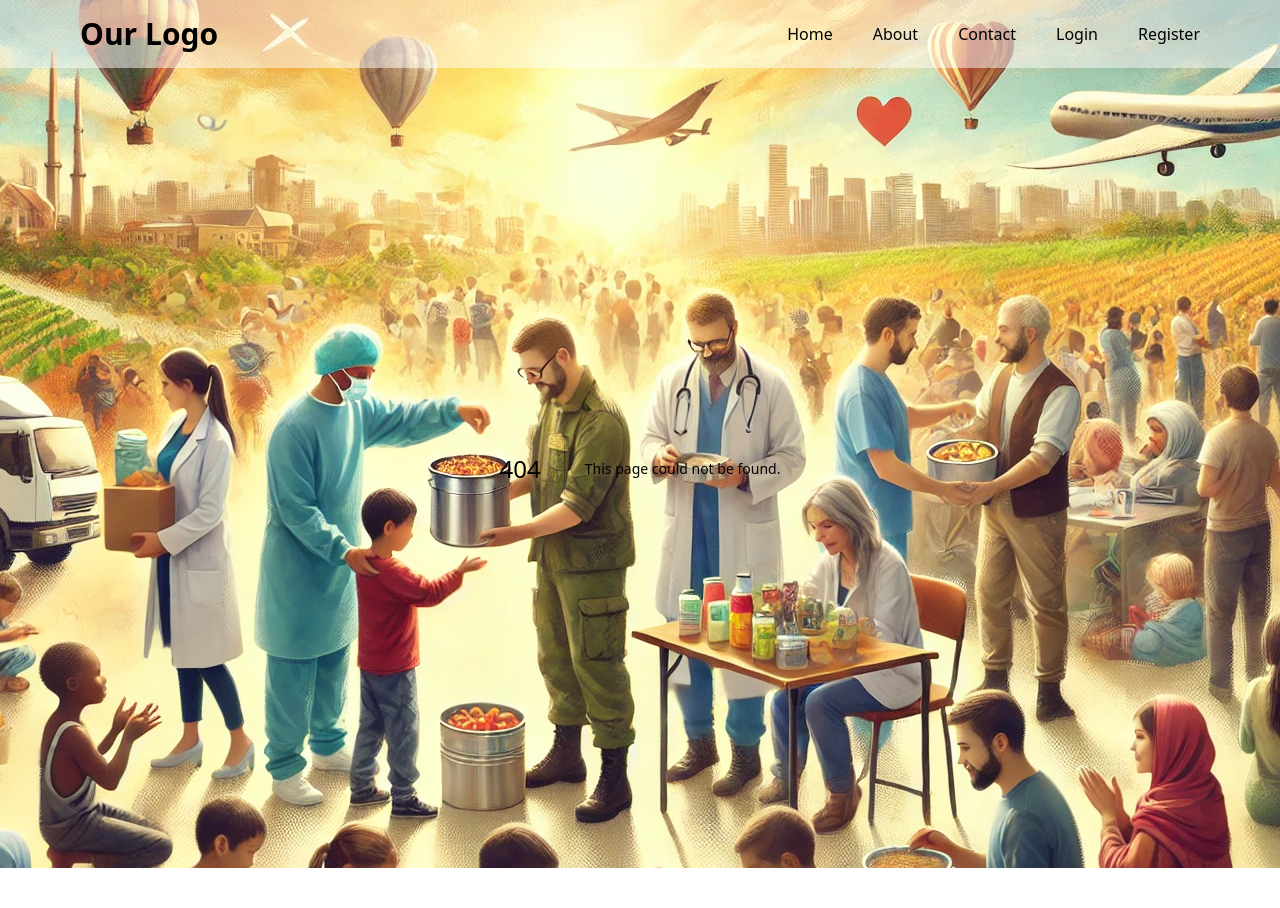
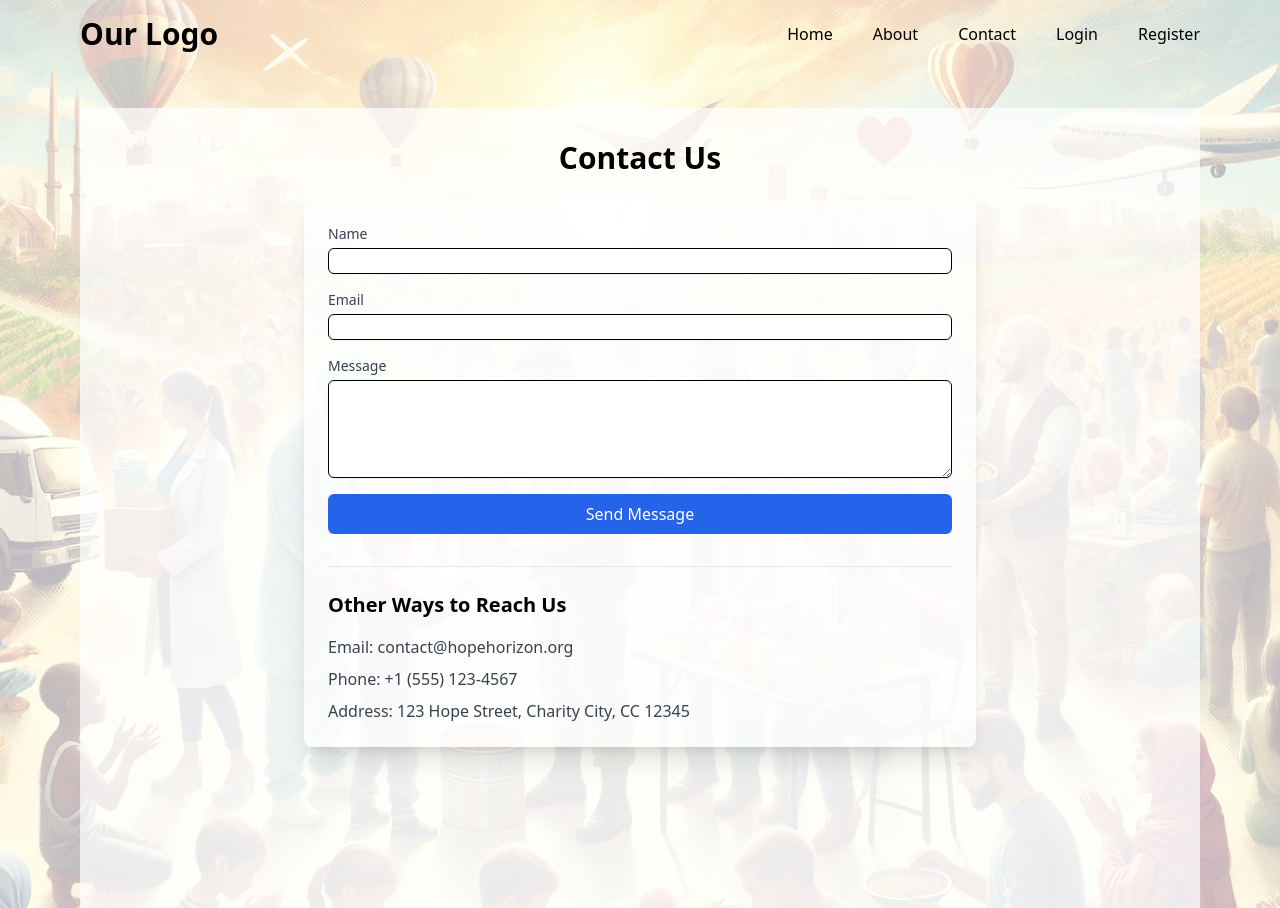
Before and after one commit to saad-co/hope-horizon, a Next.js app: page /contact in a window 1280 px wide. Before the commit this address had no page. Before the commit the page ends 868 px from the top, so only its background shows below. Built offline with nearby package versions, Linux system fonts and the light colour scheme.

Commit message:
added contact is and about pages.

```diff
--- /dev/null
+++ b/src/app/about/page.jsx
@@ -0,0 +1,7 @@
+import AboutPage from '@/components/about/AboutUsClientPage';
+import React from 'react'
+
+export const page = () => {
+  return <AboutPage/>
+}
+export default page;
--- /dev/null
+++ b/src/app/contact/page.jsx
@@ -0,0 +1,8 @@
+import ContactPage from '@/components/contact/ContactUsClientPage'
+import React from 'react'
+
+export const page = () => {
+  return <ContactPage/>
+}
+
+export default ContactPage;
--- a/src/app/login/Page.jsx
+++ b/src/app/login/Page.jsx
@@ -1,4 +1,4 @@
-import LoginClientPage from '@/components/Login/LoginClientPage';
+import LoginClientPage from '@/components/login/LoginClientPage';
 import React from 'react'
 
 const Page = () => {
--- a/src/app/page.js
+++ b/src/app/page.js
@@ -1,4 +1,4 @@
-import HomeClient from "@/components/Home/HomeClient";
+import HomeClient from "@/components/home/HomeClient";
 
 export default function Home() {
   return (
--- a/src/app/register/page.jsx
+++ b/src/app/register/page.jsx
@@ -1,4 +1,4 @@
-import RegisterClientPage from '@/components/Register/RegisterClientPage';
+import RegisterClientPage from '@/components/register/RegisterClientPage';
 import React from 'react'
 
 
--- a/src/components/Home/HomeClient.jsx
+++ b/src/components/Home/HomeClient.jsx
@@ -2,7 +2,7 @@ import React from 'react'
 
 const HomeClient = () => {
     return (
-        <div className='bg-white/50'>
+        <div className='bg-white/70'>
             <section className='min-h-full max-w-6xl mx-auto text-black pt-10 '>
                 <div className='flex flex-col gap-16'>
                     <div className='font-bold text-black text-center text-6xl text-wrap flex flex-col items-center justify-center'>
--- a/src/components/Login/LoginClientPage.jsx
+++ b/src/components/Login/LoginClientPage.jsx
@@ -2,7 +2,7 @@ import React from 'react';
 
 const LoginClientPage = () => {
     return (
-        <div className='bg-white/50 min-h-screen'>
+        <div className='bg-white/70 min-h-screen'>
             <section className='max-w-6xl mx-auto text-black pt-10 px-4'>
                 <div className='flex flex-col items-center space-y-6'>
                     <div className='text-center space-y-2'>
@@ -10,7 +10,7 @@ const LoginClientPage = () => {
                         <p className='text-red-500'>Fill in your information to get started</p>
                     </div>
 
-                    <div className='w-full max-w-md bg-white/50 rounded-lg shadow-lg p-6'>
+                    <div className='w-full max-w-md bg-white/70 rounded-lg shadow-lg p-6'>
                         <form className='space-y-6'>
                             <div className='space-y-2'>
                                 <label
--- a/src/components/Register/RegisterClientPage.jsx
+++ b/src/components/Register/RegisterClientPage.jsx
@@ -2,7 +2,7 @@ import React from 'react';
 
 const RegisterClientPage = () => {
     return (
-        <div className='bg-white/50 min-h-screen'>
+        <div className='bg-white/70 min-h-screen'>
             <section className='max-w-6xl mx-auto text-black pt-10 px-4'>
                 <div className='flex flex-col items-center space-y-6'>
                     <div className='text-center space-y-2'>
@@ -10,7 +10,7 @@ const RegisterClientPage = () => {
                         <p className='text-red-500'>Fill in your information to get started</p>
                     </div>
 
-                    <div className='w-full max-w-md bg-white/50 rounded-lg shadow-lg p-6'>
+                    <div className='w-full max-w-md bg-white/70 rounded-lg shadow-lg p-6'>
                         <form className='space-y-6'>
                             <div className='grid grid-cols-2 gap-4'>
                                 <div className='space-y-2'>
--- /dev/null
+++ b/src/components/about/AboutUsClientPage.jsx
@@ -0,0 +1,40 @@
+
+import React from 'react'
+const AboutPage = () => {
+    return (
+        <div className='bg-white/70 min-h-screen'>
+            <section className='max-w-6xl mx-auto text-black pt-10 px-4'>
+                <div className="min-h-screen p-8 bg-white/70 w-full rounded-3xl">
+                    <h1 className="text-3xl font-bold mb-6 text-center">About Hope Horizon</h1>
+                    <div className="max-w-3xl mx-auto">
+                        <section className="mb-8">
+                            <h2 className="text-2xl font-semibold mb-4">Our Mission</h2>
+                            <p className="text-gray-700">
+                                Hope Horizon is dedicated to making a positive impact in communities through sustainable development and humanitarian aid.
+                            </p>
+                        </section>
+
+                        <section className="mb-8">
+                            <h2 className="text-2xl font-semibold mb-4">Our Vision</h2>
+                            <p className="text-gray-700">
+                                We envision a world where every individual has access to basic necessities and opportunities for growth.
+                            </p>
+                        </section>
+
+                        <section className="mb-8">
+                            <h2 className="text-2xl font-semibold mb-4">What We Do</h2>
+                            <ul className="list-disc list-inside text-gray-700">
+                                <li>Community Development Programs</li>
+                                <li>Educational Initiatives</li>
+                                <li>Healthcare Support</li>
+                                <li>Emergency Relief</li>
+                            </ul>
+                        </section>
+                    </div>
+                </div>
+            </section>
+        </div>
+    )
+}
+
+export default AboutPage
--- /dev/null
+++ b/src/components/contact/ContactUsClientPage.jsx
@@ -0,0 +1,63 @@
+import React from 'react'
+
+const ContactPage = () => {
+    return (
+        <div className='bg-white/70 min-h-screen'>
+            <section className='max-w-6xl mx-auto text-black pt-10 px-4'>
+                <div className="min-h-screen p-8 bg-white/70">
+                    <h1 className="text-3xl font-bold mb-6 text-center">Contact Us</h1>
+                    <div className="max-w-2xl mx-auto">
+                        <div className="bg-white/70 rounded-lg shadow-xl p-6">
+                            <form className="space-y-4">
+                                <div>
+                                    <label htmlFor="name" className="block text-sm font-medium text-gray-700">Name</label>
+                                    <input
+                                        type="text"
+                                        id="name"
+                                        className="mt-1 border-black border block w-full rounded-md  shadow-sm focus:border-blue-500 focus:ring-blue-500"
+                                    />
+                                </div>
+
+                                <div>
+                                    <label htmlFor="email" className="block text-sm font-medium text-gray-700">Email</label>
+                                    <input
+                                        type="email"
+                                        id="email"
+                                        className="mt-1 border-black border block w-full rounded-md  shadow-sm focus:border-blue-500 focus:ring-blue-500"
+                                    />
+                                </div>
+
+                                <div>
+                                    <label htmlFor="message" className="block text-sm font-medium text-gray-700">Message</label>
+                                    <textarea
+                                        id="message"
+                                        rows={4}
+                                        className="mt-1 border-black border block w-full rounded-md  shadow-sm focus:border-blue-500 focus:ring-blue-500"
+                                    ></textarea>
+                                </div>
+
+                                <button
+                                    type="submit"
+                                    className="w-full bg-blue-600 text-white py-2 px-4 rounded-md hover:bg-blue-700 transition-colors"
+                                >
+                                    Send Message
+                                </button>
+                            </form>
+
+                            <div className="mt-8 border-t pt-6">
+                                <h2 className="text-xl font-semibold mb-4">Other Ways to Reach Us</h2>
+                                <div className="space-y-2 text-gray-700">
+                                    <p>Email: contact@hopehorizon.org</p>
+                                    <p>Phone: +1 (555) 123-4567</p>
+                                    <p>Address: 123 Hope Street, Charity City, CC 12345</p>
+                                </div>
+                            </div>
+                        </div>
+                    </div>
+                </div>
+            </section>
+        </div>
+    )
+}
+
+export default ContactPage
--- a/src/components/general/Header.jsx
+++ b/src/components/general/Header.jsx
@@ -4,7 +4,7 @@ import React from 'react'
 
 const Header = () => {
     return (
-        <div className=' bg-white/50'>
+        <div className=' bg-white/70'>
             <div className='max-w-6xl mx-auto text-black flex justify-between items-center p-4'>
                 <Link href={"/"}>
                     <h1 className='font-bold text-3xl cursor-pointer'>
@@ -16,8 +16,12 @@ const Header = () => {
                         <Link href={"/"}>
                             <li >Home</li>
                         </Link>
-                        <li>About</li>
-                        <li>Contact</li>
+                        <Link href={"/about"}>
+                            <li>About</li>
+                        </Link>
+                        <Link href={"/contact"}>
+                            <li>Contact</li>
+                        </Link>
                         <Link href={"/login"}>
                             <li>Login</li>
                         </Link>
```
